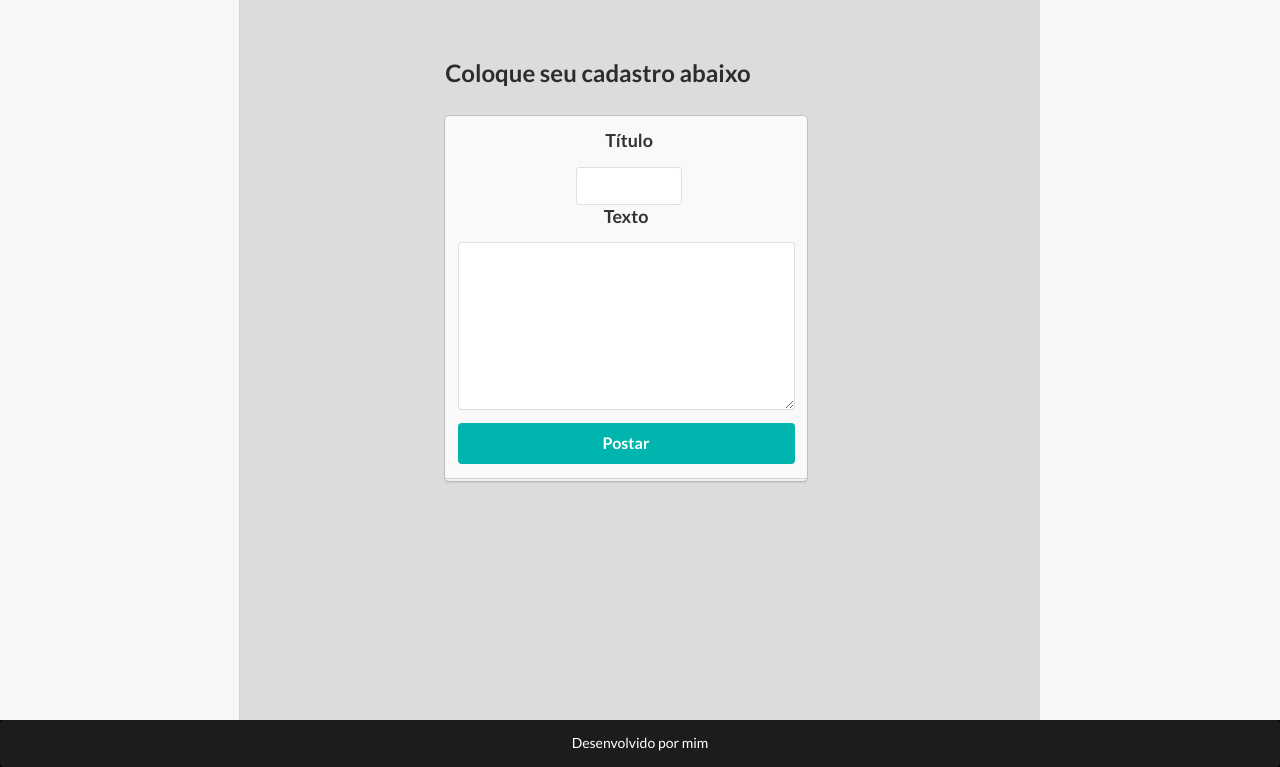
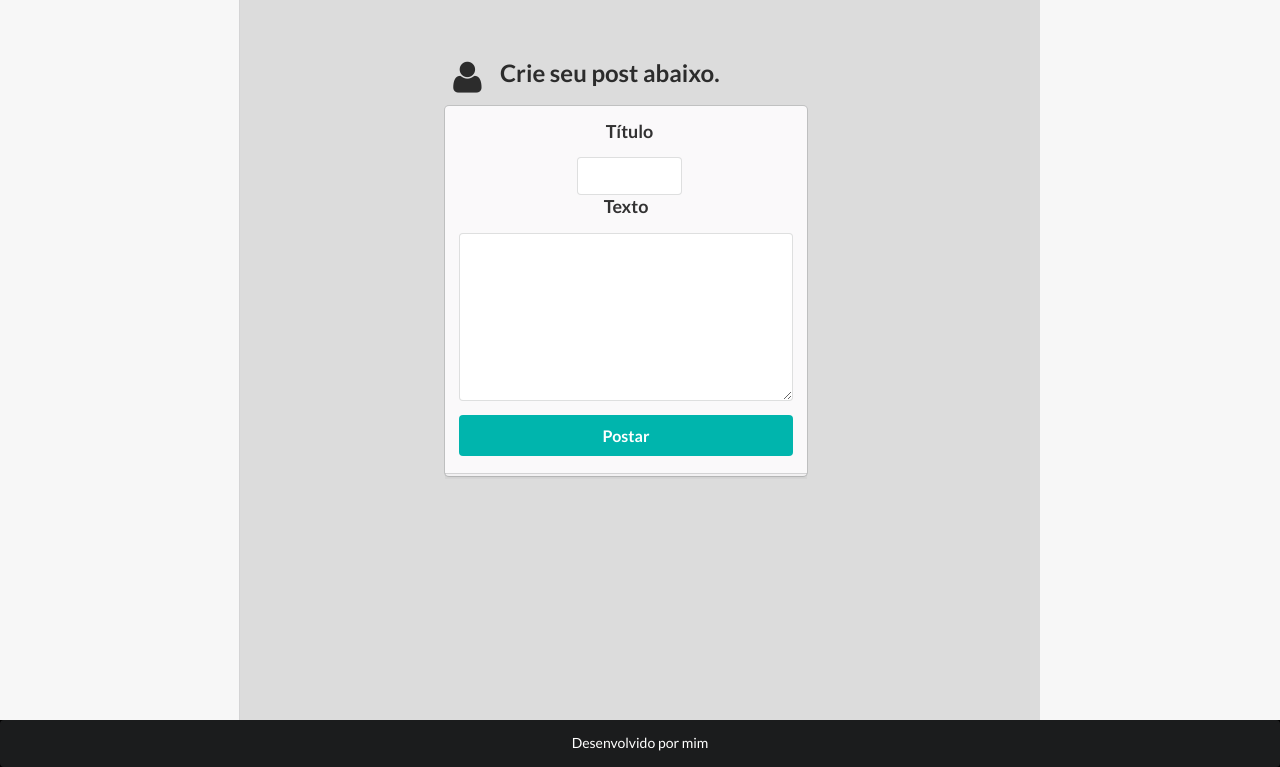
Before and after one commit to brunowber/game_blog, a Django app: a page that uses gameapp/templates/base.html in a window 1280 px wide. Shown: the part 64-831 px from the top of the page. Run offline with Django 3.2, Linux system fonts and the light colour scheme.

Commit message:
Editar posts e curtidas unicas adicionados

```diff
--- a/gameapp/forms/comentario_forms.py
+++ b/gameapp/forms/comentario_forms.py
@@ -1,4 +1,4 @@
-# coding=utf-8
+# -*- coding: utf-8 -*-
 
 from django import forms
 from gameapp.models.comentario_model import ComentarioModel
--- a/gameapp/forms/post_forms.py
+++ b/gameapp/forms/post_forms.py
@@ -1,4 +1,4 @@
-# coding=utf-8
+# -*- coding: utf-8 -*-
 
 from django import forms
 from gameapp.models.post_model import PostModel
@@ -27,7 +27,7 @@ class PostEditForm(forms.ModelForm):
     class Meta:
         model = PostModel
         fields = "__all__"
-        exclude = ['curtir', 'usuario']
+        exclude = ['curtir', 'usuario', 'curtidas']
 
     def save(self, commit=True):
         post = super(PostEditForm, self).save(commit=False)
--- a/gameapp/forms/usuario_forms.py
+++ b/gameapp/forms/usuario_forms.py
@@ -1,4 +1,4 @@
-# coding=utf-8
+# -*- coding: utf-8 -*-
 
 from django import forms
 from gameapp.models.usuario_model import UsuarioModel
--- a/gameapp/models/comentario_model.py
+++ b/gameapp/models/comentario_model.py
@@ -1,4 +1,4 @@
-# coding: utf-8
+# -*- coding: utf-8 -*-
 """Model de comentários"""
 
 from django.db import models
--- a/gameapp/models/post_model.py
+++ b/gameapp/models/post_model.py
@@ -1,4 +1,4 @@
-# coding: utf-8
+# -*- coding: utf-8 -*-
 """Model do Post"""
 
 from django.db import models
--- a/gameapp/models/usuario_model.py
+++ b/gameapp/models/usuario_model.py
@@ -1,14 +1,12 @@
-# coding: utf-8
+# -*- coding: utf-8 -*-
 """Model de usuários"""
 
 from django.db import models
 from django.contrib.auth.models import User
-# from curtir_model import CurtirModel
 
 
 class UsuarioModel(User):
     jogo = models.CharField(max_length=20, default=None)
-    # curtidas = models.ManyToManyField(CurtirModel)
 
     class Meta:
         app_label = "gameapp"
--- a/gameapp/templates/base.html
+++ b/gameapp/templates/base.html
@@ -14,7 +14,7 @@
                 Home
             </a>
         {% if user.is_authenticated %}
-            <a href="{% url 'gameapp:criar-post' user.id %}" class="item">
+            <a href="{% url 'gameapp:criar-post' %}" class="item">
                 Criar Postagem
             </a>
         {% endif %}
--- a/gameapp/templates/criar_usuario.html
+++ b/gameapp/templates/criar_usuario.html
@@ -80,7 +80,7 @@
                     </div>
                 </div>
 
-                <button type="submit" class="ui button">Salvar</button>
+                <button type="submit" class="ui fluid large teal submit button">Salvar</button>
                 </form>
             </div>
             </form>
--- a/gameapp/templates/postagem.html
+++ b/gameapp/templates/postagem.html
@@ -7,12 +7,13 @@
     <div class="ui grid form" style="padding-top: 50px;">
         <div class="four wide column"></div>
         <div class="eight wide column column login">
-            <h2 class="ui image header">
-                <div class="centralizar">
-                    Coloque seu cadastro abaixo
-                </div>
-            </h2>
-            <form method="POST" class="ui small form" action="{% url 'gameapp:criar-post' user.id %}">
+            {% if form.instance.id %}
+                    <form method="POST" action="{% url 'gameapp:edita-post' form.instance.id %}" class='ui form'>
+                    <h2 class='ui header'><i class="user icon"></i>Edite seu Post abaixo.</h2>
+                {% else %}
+                    <form method="POST" action="{% url 'gameapp:criar-post' %}" class='ui form'>
+                    <h2 class='ui header'><i class="user icon"></i>Crie seu post abaixo.</h2>
+                {% endif %}
                 {% csrf_token %}
                 <div class="ui stacked secondary  segment">
                     <div class="three fields">
--- a/gameapp/templates/todas_postagens.html
+++ b/gameapp/templates/todas_postagens.html
@@ -11,9 +11,8 @@
         <div class='ten wide column'>
             <h2 class='ui header'>
                 <i class="archive icon"></i>Postagens
-
             </h2>
-            <div class="ui fluid form margem">
+            <div class="ui fluid form margem list rolagem">
                 <table class="ui table">
                     <thead>
                     <tr>
--- a/gameapp/templates/ver_post.html
+++ b/gameapp/templates/ver_post.html
@@ -18,6 +18,10 @@
 
                 </tbody>
             </table>
+        {% if post.usuario.id == user.id  %}
+            <a href="{% url 'gameapp:criar-post' post.id %}" class="item">
+                <button> Editar</button> </a>
+                {% endif %}
             {% if user.is_authenticated %}
                 <form method="POST" action="{% url 'gameapp:curtir-post' post.id %}">
                     <button type="submit">
--- a/gameapp/urls.py
+++ b/gameapp/urls.py
@@ -1,3 +1,5 @@
+# coding=utf-8
+
 from gameapp import views
 
 from django.conf.urls import url
@@ -22,9 +24,13 @@ urlpatterns = [
     url(r'^logout/$', auth_views.logout, {'template_name': 'logout.html'}, name='logout'),
 
     url(r'^perfil/$', Perfil.as_view(), name='perfil-usuario'),
+
+    url(r'^criar_post/$', CadastraPost.as_view(), name='criar-post'),
     url(r'^criar_post/(?P<identificador>\d+)/$', CadastraPost.as_view(), name='criar-post'),
+
     url(r'^ver_post/(?P<identificador>\d+)/$', VerPost.as_view(), name='ver-post'),
     url(r'^ver_post/(?P<identificador>\d+)/$', VerPost.as_view(), name='cadastrar-comentario'),
+
     url(r'^curtir/(?P<identificador>\d+)/$', Like.as_view(), name='curtir-comentario'),
     url(r'^curtir_post/(?P<identificador>\d+)/$', LikePost.as_view(), name='curtir-post'),
 ]
--- a/gameapp/views/post_view.py
+++ b/gameapp/views/post_view.py
@@ -18,18 +18,27 @@ class CadastraPost(View):
     def get(self, request, identificador=None):
         """Envia o formulário para a criação ou edição dos Posts"""
 
-        form = PostForm()
+        if identificador:
+            post = PostModel.objects.get(pk=identificador)
+            form = PostEditForm(instance=post)
+        else:
+            form = PostForm()
 
         return render(request, self.template, {'form': form})
 
     def post(self, request, identificador=None):
         """Envia para o banco os Posts criados ou editados"""
-
-        form = PostForm(request.POST)
-        print form.is_valid()
+        user = UsuarioModel.objects.get(pk=request.user.id)
+        if identificador:
+            post = PostModel.objects.get(pk=identificador)
+            form = PostEditForm(instance=post, data=request.POST)
+        else:
+            form = PostForm(request.POST)
+        print form.is_valid(), form
         if form.is_valid():
             post = form.save(commit=False)
-            post.usuario = UsuarioModel.objects.get(pk=identificador)
+            post.usuario = UsuarioModel.objects.get(pk=user)
+            print post
             post.save()
             return redirect('/')
 
@@ -97,63 +106,44 @@ class VerPost(View):
 
 
 class Like(View):
-    template = 'ver_post.html'
-
-    def get(self, request, identificador=None):
-        context_dict = {}
-        post = PostModel.objects.get(pk=identificador)
-        context_dict['post'] = post
-        comentarios = ComentarioModel.objects.filter(post=identificador)
-        context_dict['comentarios'] = comentarios
-        form = ComentarioForm()
-        context_dict['comentar'] = form
-
-        return render(request, self.template, context_dict, {'form': form})
 
     def post(self, request, identificador=None):
+        user = UsuarioModel.objects.get(pk=request.user.id)
         comentario = ComentarioModel.objects.get(pk=identificador)
-        comentario.like += 1
-        comentario.save()
-        curtida = CurtirModel.objects.create(coment=comentario)
-        curtida.save()
+        curtidas = CurtirModel.objects.filter(usuario=user, coment=comentario)
+        if curtidas.count() == 0:
+            comentario.like += 1
+            comentario.save()
+            curtida = CurtirModel.objects.create(usuario=user, coment=comentario)
+            curtida.save()
+        else:
+            comentario.like -= 1
+            comentario.save()
+            curtida = CurtirModel.objects.get(usuario=user, coment=comentario)
+            curtida.delete()
 
-        context_dict = {}
-        print comentario.post_id
-        post = PostModel.objects.get(pk=comentario.post.id)
-        context_dict['post'] = post
-        comentarios = ComentarioModel.objects.filter(post=comentario.post.id)
-        context_dict['comentarios'] = comentarios
-        form = ComentarioForm()
-        context_dict['comentar'] = form
-        return render(request, self.template, context_dict, {'form': form})
+        return redirect("/ver_post/%d" % comentario.post_id)
 
 
 class LikePost(View):
     template = 'ver_post.html'
 
-    def get(self, request, identificador=None):
-        context_dict = {}
+    def post(self, request, identificador=None):
+        user = UsuarioModel.objects.get(pk=request.user.id)
         post = PostModel.objects.get(pk=identificador)
-        context_dict['post'] = post
-        comentarios = ComentarioModel.objects.filter(post=identificador)
-        context_dict['comentarios'] = comentarios
-        form = ComentarioForm()
-        context_dict['comentar'] = form
+        curtidas = CurtirModel.objects.filter(usuario=user, post=post)
+        if curtidas.count() == 0:
+            post.curtidas += 1
+            post.save()
+            curtida = CurtirModel.objects.create(usuario=user, post=post)
+            curtida.save()
+        else:
+            post.curtidas -= 1
+            post.save()
+            curtida = CurtirModel.objects.get(usuario=user, post=post)
+            curtida.delete()
 
-        return render(request, self.template, context_dict, {'form': form})
-
-    def post(self, request, identificador=None):
-        post = PostModel.objects.get(pk=identificador)
-        post.curtidas += 1
-        post.save()
-        # curtida = CurtirModel.objects.create(usuario=user, comententario=comentario)
-
-        context_dict = {'post': post}
-        comentarios = ComentarioModel.objects.filter(post=identificador)
-        context_dict['comentarios'] = comentarios
-        form = ComentarioForm()
-        context_dict['comentar'] = form
-        return render(request, self.template, context_dict, {'form': form})
+        return redirect("/ver_post/%d" % int(identificador))
 
 
 class PostagemListarViews(ListView):
--- a/static/css/base.css
+++ b/static/css/base.css
@@ -29,3 +29,9 @@ footer {
 .centralizar{text-align: center;}
 
 .margem{padding-top: 20px;}
+
+.rolagem{
+    width: 600px;
+    height: 700px;
+    overflow: scroll;
+}
```
Also changed, not shown: gameapp/models/curtir_model.py (+7 -3 lines).
